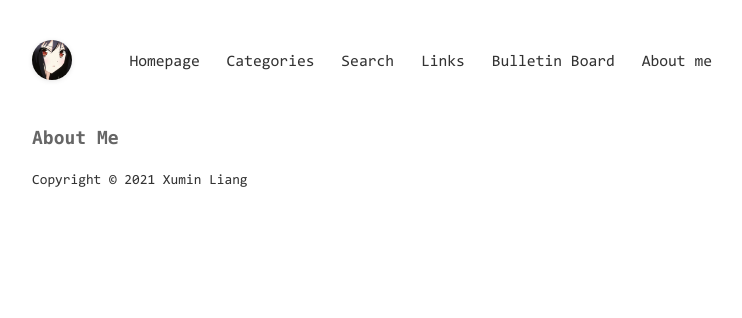
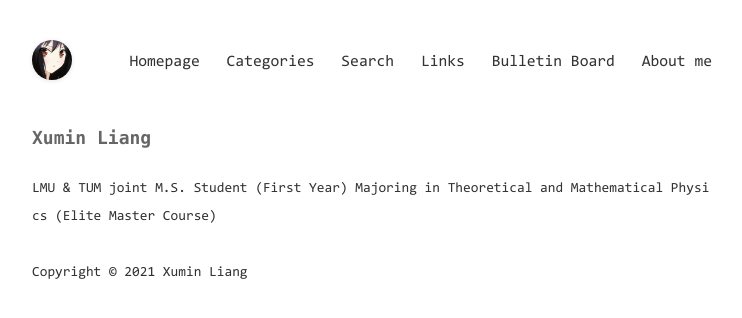
Before and after one commit to Xumin-Liang/Xumin-Liang.github.io, a Jekyll site: the page built from pages/about.md, in a window 1280 px wide. Shown: the top 318 px of the page, without its empty margins (268-1010 px from the left). Built offline with Jekyll 4.4.1, drawn with Linux system fonts in a browser that asks for light colours.

Commit message:
Update about.md

```diff
--- a/pages/about.md
+++ b/pages/about.md
@@ -1,4 +1,7 @@
 ---
 layout: mypost
-title: About Me
+title: Xumin Liang
 ---
+
+LMU & TUM joint M.S. Student (First Year)
+Majoring in Theoretical and Mathematical Physics (Elite Master Course)
```
